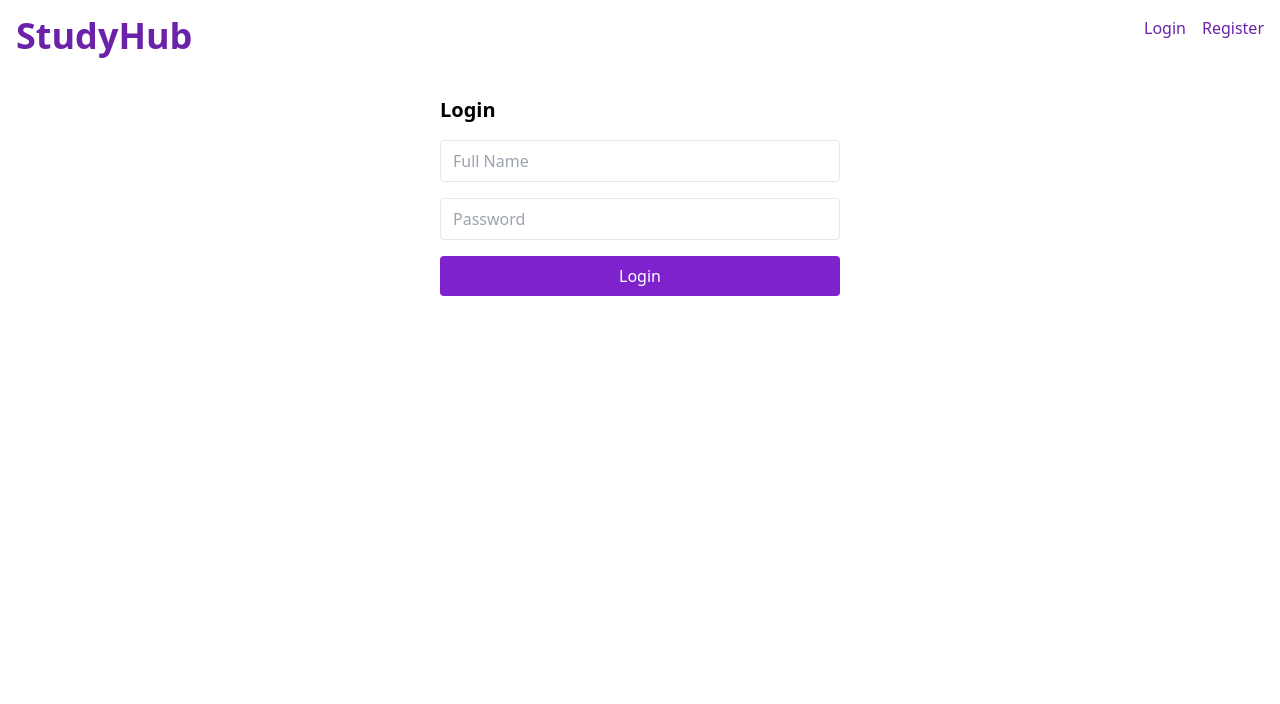
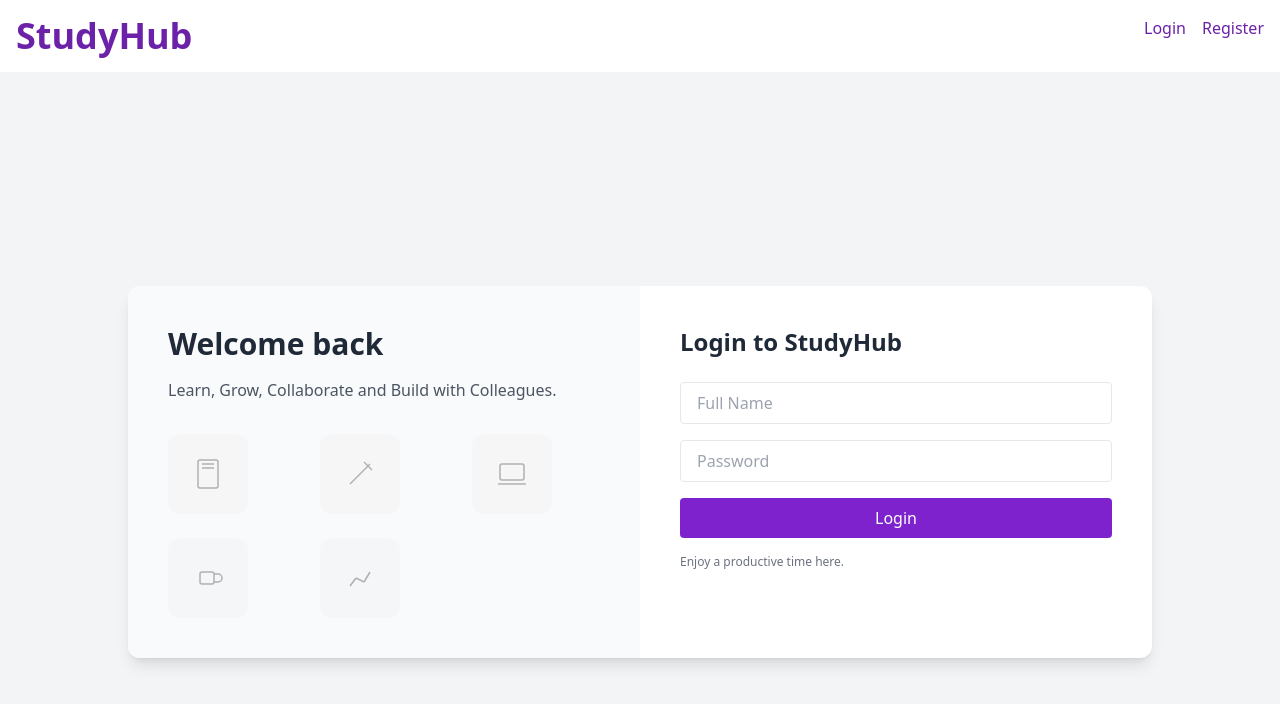
Before and after one commit to qwabena37/Studyhub-frontend, a React (Vite) app: page /login in a window 1280 px wide. Shown: the top 704 px of the page. Built offline with nearby package versions, Linux system fonts and the light colour scheme.

Commit message:
modify src/pages/login.jsx

```diff
--- a/src/pages/Login.jsx
+++ b/src/pages/Login.jsx
@@ -9,14 +9,38 @@ const Login = () => {
 
   const handleLogin = (e) => {
     e.preventDefault();
-
-    // Placeholder login logic
     login({ name: fullName }, "fake-jwt-token");
   };
 
   return (
-    <div className="p-6 max-w-md mx-auto">
-      <h1 className="text-xl font-bold mb-4">Login</h1>
+    <div className="min-h-screen flex items-center justify-center bg-gray-100 px-4">
+      <div className="bg-white rounded-xl shadow-lg w-full max-w-5xl grid md:grid-cols-2 overflow-hidden">
+
+        {/* LEFT PANEL */}
+        <div className="hidden md:flex flex-col justify-center p-10 bg-gray-50">
+          <h2 className="text-3xl font-bold text-gray-800 mb-4">
+            Welcome back
+          </h2>
+
+          <p className="text-gray-600 mb-8">
+            Learn, Grow, Collaborate and Build with Colleagues.
+          </p>
+
+          {/* Greyed-out illustrations */}
+          <div className="grid grid-cols-3 gap-6 opacity-60">
+            <NotebookIcon />
+            <PenIcon />
+            <LaptopIcon />
+            <CoffeeIcon />
+            <GrowthIcon />
+          </div>
+        </div>
+
+        {/* RIGHT PANEL */}
+        <div className="p-8 md:p-10">
+          <h1 className="text-2xl font-bold text-gray-800 mb-6">
+            Login to StudyHub
+          </h1>
 
           <form onSubmit={handleLogin} className="space-y-4">
             <input
@@ -24,7 +48,7 @@ const Login = () => {
               placeholder="Full Name"
               value={fullName}
               onChange={(e) => setFullName(e.target.value)}
-          className="w-full border px-3 py-2 rounded"
+              className="w-full border px-4 py-2 rounded focus:outline-none focus:ring-2 focus:ring-indigo-500"
               required
             />
 
@@ -33,19 +57,80 @@ const Login = () => {
               placeholder="Password"
               value={password}
               onChange={(e) => setPassword(e.target.value)}
-          className="w-full border px-3 py-2 rounded"
+              className="w-full border px-4 py-2 rounded focus:outline-none focus:ring-2 focus:ring-indigo-500"
               required
             />
 
             <button
               type="submit"
-          className="w-full bg-purple-700 text-white px-4 py-2 rounded"
+              className="w-full bg-purple-700 text-white py-2 rounded hover:bg-indigo-700 transition"
             >
               Login
             </button>
           </form>
+
+          <p className="mt-4 text-xs text-gray-500">
+            Enjoy a productive time here.
+          </p>
+        </div>
+      </div>
     </div>
   );
 };
 
+/* ---------------- ICONS (SVGs) ---------------- */
+
+const IconWrapper = ({ children }) => (
+  <div className="flex items-center justify-center w-20 h-20 bg-gray-100 rounded-xl">
+    {children}
+  </div>
+);
+
+const NotebookIcon = () => (
+  <IconWrapper>
+    <svg width="36" height="36" fill="none" stroke="gray" strokeWidth="1.5">
+      <rect x="8" y="4" width="20" height="28" rx="2" />
+      <line x1="12" y1="8" x2="24" y2="8" />
+      <line x1="12" y1="12" x2="24" y2="12" />
+    </svg>
+  </IconWrapper>
+);
+
+const PenIcon = () => (
+  <IconWrapper>
+    <svg width="36" height="36" fill="none" stroke="gray" strokeWidth="1.5">
+      <line x1="8" y1="28" x2="28" y2="8" />
+      <line x1="22" y1="6" x2="30" y2="14" />
+    </svg>
+  </IconWrapper>
+);
+
+const LaptopIcon = () => (
+  <IconWrapper>
+    <svg width="36" height="36" fill="none" stroke="gray" strokeWidth="1.5">
+      <rect x="6" y="8" width="24" height="16" rx="2" />
+      <line x1="4" y1="28" x2="32" y2="28" />
+    </svg>
+  </IconWrapper>
+);
+
+const CoffeeIcon = () => (
+  <IconWrapper>
+    <svg width="36" height="36" fill="none" stroke="gray" strokeWidth="1.5">
+      <rect x="10" y="12" width="14" height="12" rx="2" />
+      <path d="M24 14h4a4 4 0 010 8h-4" />
+    </svg>
+  </IconWrapper>
+);
+
+const GrowthIcon = () => (
+  <IconWrapper>
+    <svg width="36" height="36" fill="none" stroke="gray" strokeWidth="1.5">
+      <line x1="8" y1="26" x2="14" y2="18" />
+      <line x1="14" y1="18" x2="22" y2="22" />
+      <line x1="22" y1="22" x2="28" y2="12" />
+    </svg>
+  </IconWrapper>
+);
+
 export default Login;
```
Lines whose indentation alone changed are shown as unchanged.
